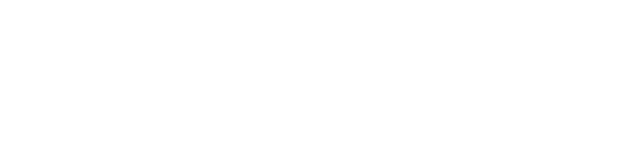
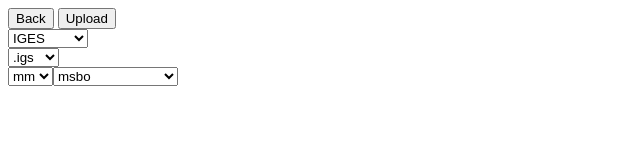
Before and after one commit to K-Francis-H/cadexcahnger-cloud-api-client, a website: page convert-remote.html in a window 1280 px wide. Shown: the whole page, without its empty margins (0-640 px from the left). Drawn offline with Linux system fonts and the light colour scheme.

Commit message:
data entry for conversion options

```diff
--- a/convert-remote.html
+++ b/convert-remote.html
@@ -0,0 +1,403 @@
+<!DOCTYPE html>
+<html>
+	<head>
+		<meta charset="UTF-8">
+		<title>CADExchanger Unofficial API Client</title>
+		<meta http-equiv="Content-Security-Policy" content="script-src 'self' 'unsafe-inline';" />
+		<link rel="stylesheet" href="style.css">
+		<script>
+			const EXPORT_FORMATS = {
+				"IGES" : [".igs", ".iges"],
+				"STEP" : [".stp", ".step"],
+				"ACIS" : [".sat"],
+				"ParaSolid" : [".x_t", ".x_b"],
+				"JT" : [".jt"],
+				"IFC" : [".ifc"],
+				"Rhino" : [".3dm"],
+				"BRep" : [".brep"],
+				"Collada" : [".dae"],
+				"DXF" : [".dxf"],
+				"FBX" : [".fbx"],
+				"glTF" : [".glb", ".gltf"],
+				"OBJ" : [".obj"],
+				"STL" : [".stl"],
+				"VRML" : [".wrl"],
+				"X3D" : [".x3d"],
+				"Image" : [".png", ".jpg", ".jpeg", ".bmp"],
+				"Archive" : [".zip"]
+			};
+			const IMPORT_FORMATS = {
+				"SolidWorks" : [".sldasm", ".sldpart"],
+				"Creo" : [".asm.*", ".prt.*"],
+				"NX" : [".prt"],
+				"IGES" : [".igs", ".iges"],
+				"STEP" : [".stp", ".step"],
+				"ACIS" : [".sat", ".sab"],
+				"ParaSolid" : [".x_t", ".x_b", ".xmt_txt", ".xmt_bin", ".xmp_txt", ".xmp_bin"],
+				"JT" : [".jt"],
+				"IFC" : [".ifc"],
+				"Rhino" : [".3dm"],
+				"BRep" : [".brep"],
+				"3DS" : [".3ds"],
+				"3MF" : [".3mf"],
+				"Collada" : [".dae"],
+				"DXF" : [".dxf"],
+				"FBX" : [".fbx"],
+				"glTF" : [".glb", ".gltf"],
+				"OBJ" : [".obj"],
+				"STL" : [".stl"],
+				"VRML" : [".wrl"],
+				"Archive" : [".zip"]
+			}
+			const LENGTH_UNITS = [
+				"mm",
+				"cm",
+				"m",
+				"in",
+				"ft",
+				"yd",
+				"μm",
+				"dm",
+				"km",
+				"mil",
+				"mi"
+			];
+			const SPLIT_MODE = [
+				"monolithic",
+				"perPart",
+				"perAssembly"
+			];
+			const PARAMS = {
+				"IGES" : {
+					"export" : {
+						"units" : {
+							"type" : "Length Units",
+							"options" : LENGTH_UNITS,
+							"default" : LENGTH_UNITS[0] //mm
+						},
+						"writemode" : {
+							"type" : "string",
+							"options" : ["msbo", "boundedsurfaces"],
+							"default" : "msbo"
+						}
+					}
+				},
+				"STEP" : {
+					"import" : {
+						"preferredBodyType" : {
+							"type" : "string",
+							"options" : ["auto", "all", "advancedBRep", "manifoldSurface", "nonManifoldSurface", "edgeBasedWireFrame"],
+							"default" : "auto"
+						}
+					},
+					"export" : {
+						"split" : {
+							"type" : "Split mode",
+							"options" : SPLIT_MODE,
+							"default" : SPLIT_MODE[0] //monolithic
+						},
+						"units" : {
+							"type" : "Length Units",
+							"options" : LENGTH_UNITS,
+							"default" : LENGTH_UNITS[0] //mm
+						},
+						"savePCurves" : {
+							"type" : "boolean",
+							"default" : false
+						}
+					}
+				},
+				"ACIS" : {
+					"export" : {
+						"version" : {
+							"type" : "number",
+							"options" : [4, 7],
+							"default" : 7
+						}
+					}
+				},
+				"JT" : {
+					"export" : {
+						"split" : {
+							"type" : "Split mode",
+							"options" : SPLIT_MODE,
+							"default" : SPLIT_MODE[0] //monolithic
+						},
+						"saveBRep" : {
+							"type" : "boolean",
+							"default" : true
+						},
+						"savePoly" : {
+							"type" : "boolean",
+							"default" : true
+						},
+						"units" : {
+							"type" : "Length Units",
+							"options" : LENGTH_UNITS,
+							"default" : LENGTH_UNITS[0] //mm
+						}
+					}
+				},
+				"IFC" : {
+					"export" : {
+						"units" : {
+							"type" : "Length Units",
+							"options" : LENGTH_UNITS,
+							"default" : LENGTH_UNITS[0] //mm
+						}
+					}
+				},
+				"Rhino" : {
+					"import" : {
+						"meshType" : {
+							"type" : "string",
+							"options" : ["default", "render", "analysis", "preview"],
+							"default" : "default"
+						},
+						"readHidden" : {
+							"type" : "boolean",
+							"default" : false
+						},
+						"readPCurves" : {
+							"type" : "boolean",
+							"default" : true
+						}
+					},
+					"export" : {
+						"version" : {
+							"type" : "number",
+							"options" : [2, 3, 4, 5, 6],
+							"default" : 6
+						},
+						"saveBRep" : {
+							"type" : "boolean",
+							"default" : true
+						},
+						"savePoly" : {
+							"type" : "boolean",
+							"default" : true
+						},
+						"units" : {
+							"type" : "Length Units",
+							"options" : LENGTH_UNITS,
+							"default" : LENGTH_UNITS[0] //mm
+						}
+					}
+				},
+				"FBX" : {
+					"export" : {
+						"version" : {
+							"type" : "number",
+							"options" : [2012, 2014, 2016, 2019],
+							"default" : 2012
+						},
+						"text" : {
+							"type" : "boolean",
+							"default" : false
+						},
+						"units" : {
+							"type" : "Length Units",
+							"options" : LENGTH_UNITS,
+							"default" : LENGTH_UNITS[0] //mm
+						}
+					}
+				},
+				"OBJ" : {
+					"import" : {
+						"grouping" : {
+							"type" : "boolean",
+							"default" : false
+						},
+						"units" : {
+							"type" : "Length Units",
+							"options" : LENGTH_UNITS,
+							"default" : LENGTH_UNITS[0] //mm
+						}
+					},
+					"export" : {
+						"overrideDuplicateNames" : {
+							"type" : "boolean",
+							"default" : true
+						},
+						"saveNormals" : {
+							"type" : "boolean",
+							"default" : true
+						},
+						"generateMtl" : {
+							"type" : "boolean",
+							"default" : true
+						},
+						"replaceSpaces" : {
+							"type" : "boolean",
+							"default" : false
+						},
+						"units" : {
+							"type" : "Length Units",
+							"options" : LENGTH_UNITS,
+							"default" : LENGTH_UNITS[0] //mm
+						}
+					}
+				},
+				"STL" : {
+					"import" : {
+						"units" : {
+							"type" : "Length Units",
+							"options" : LENGTH_UNITS,
+							"default" : LENGTH_UNITS[0] //mm
+						}
+					},
+					"export" : {
+						"text" : {
+							"type" : "boolean",
+							"default" : false
+						},
+						"multipart" : {
+							"type" : "boolean",
+							"default" : true
+						},
+						"units" : {
+							"type" : "Length Units",
+							"options" : LENGTH_UNITS,
+							"default" : LENGTH_UNITS[0] //mm
+						}
+					}
+				},
+				"VRML" : {
+					"import" : {
+						"units" : {
+							"type" : "Length Units",
+							"options" : LENGTH_UNITS,
+							"default" : LENGTH_UNITS[0] //mm
+						}
+					},
+					"export" : {
+						"units" : {
+							"type" : "Length Units",
+							"options" : LENGTH_UNITS,
+							"default" : LENGTH_UNITS[0] //mm
+						}
+					}
+				},
+				"X3D" : {
+					"export" : {
+						"units" : {
+							"type" : "Length Units",
+							"options" : LENGTH_UNITS,
+							"default" : LENGTH_UNITS[0] //mm
+						},
+						"saveNormals" : {
+							"type" : "boolean",
+							"default" : false
+						}
+					}
+				},
+				"Image" : {
+					"export" : {
+						"width" : {
+							"type" : "number",
+							"default" : 200
+						},
+						"height" : {
+							"type" : "number",
+							"default" : 200
+						},
+						"displayMode" : {
+							"type" : "string",
+							"options" : ["auto", "wireframe", "shaded", "shadedWithBoundaries"],
+							"default" : "auto"
+						},
+						"representation" : {
+							"type" : "string",
+							"options" : ["auto", "brep", "poly", "finePoly", "mediumPoly", "coarsePoly"],
+							"default" : "auto"
+						},
+						"cameraProjection" : {
+							"type" : "string",
+							"options" : ["isometric", "perspective"],
+							"default" : "isometric"
+						}
+					}
+				}
+			};
+
+			function createSelect(list){
+				let select = document.createElement("SELECT");
+
+				//TODO disabled hint option
+				//let hintOPtion = document.createElement("
+
+				for(let i=0; i < list.length; i++){
+					let option = document.createElement("OPTION");
+					option.innerText = list[i];
+					option.value = list[i];
+					select.appendChild(option);
+				}
+				return select;
+			}
+
+			document.addEventListener("DOMContentLoaded", () => {
+				let exportFormatSelect = createSelect(Object.keys(EXPORT_FORMATS));
+				//exportFormatSelect.id="export-format";
+				exportFormatSelect.onchange = function(){
+					//find the selected option and use it to update
+					let selectedIndex = exportFormatSelect.selectedIndex;
+					let key = exportFormatSelect.options[selectedIndex];
+					//now update the extension list from this
+					let extSelect = createSelect(EXPORT_FORMATS[key.value]);
+					//TODO if length===1 just gray it out or maybe dont do anything
+					document.getElementById("export-ext-select").innerHTML = "";
+					document.getElementById("export-ext-select").appendChild(extSelect);
+
+					//TODO setup other parameters (export)
+					document.getElementById("additional-params").innerHTML = "";
+					console.log(key);
+					let exparams = PARAMS[key.value];
+					if(exparams && exparams.export){
+						//TODO add labels and tooltips
+						let params = Object.keys(exparams.export);
+						for(let i=0; i < params.length; i++){
+							let p = exparams.export[params[i]];
+							let el;
+							console.log(p)
+							if(p.type === "boolean"){
+								el = document.createElement("INPUT");
+								el.type = "checkbox";
+								el.label = params[i];
+								el.checked = p.default === true ? "checked" : "";
+								el.value = params[i]
+							}
+							//else if(p.type === "string" && !p.options){
+							//	el = document.createElement(
+							//}
+							else if(p.type === "number" && !p.options){
+								//TODO add an element that is of type input number
+								el = document.createElement("INPUT");
+								el.type = "number";
+								el.value=p.default;
+							}
+							else if(p.options){
+								el = createSelect(p.options);
+							}
+							console.log(el);
+							//TODO any edge cases...
+							document.getElementById("additional-params").appendChild(el);
+						}
+					}
+				}
+
+				document.getElementById("export-format-select").appendChild(exportFormatSelect);
+				exportFormatSelect.onchange();
+			});
+		</script>
+	</head>
+	<body>
+		<!--TODO determine way to send context to onclick for each event below-->
+		<button id="back">Back</button>
+		<button id="upload">Upload</button>
+		<div id="card-section">
+			<div id="export-format-select"></div>
+			<div id="export-ext-select"></div>
+			<div id="additional-params"></div>
+		</div>
+	</body>
+</html>
```
Also changed, not shown: auth_convert_dl.js (+5 -3 lines), index.html (+53 -5 lines).
